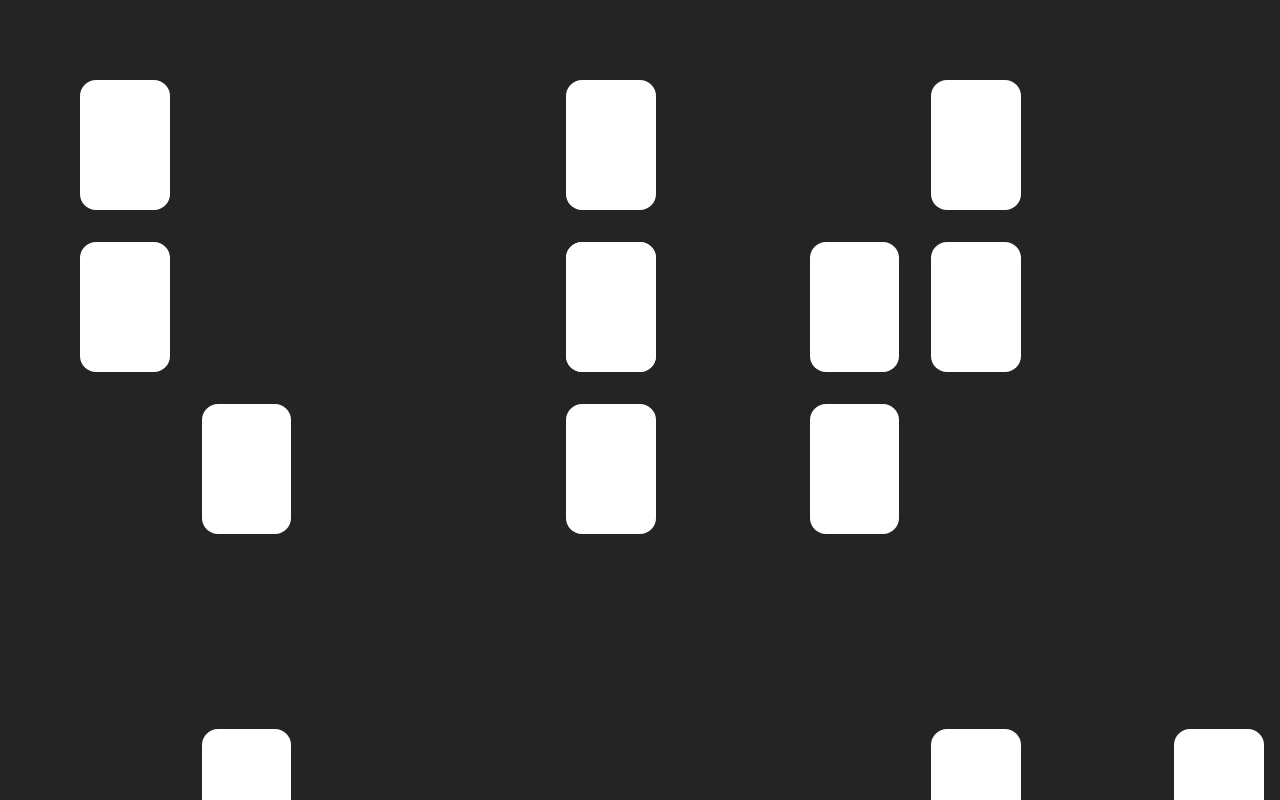
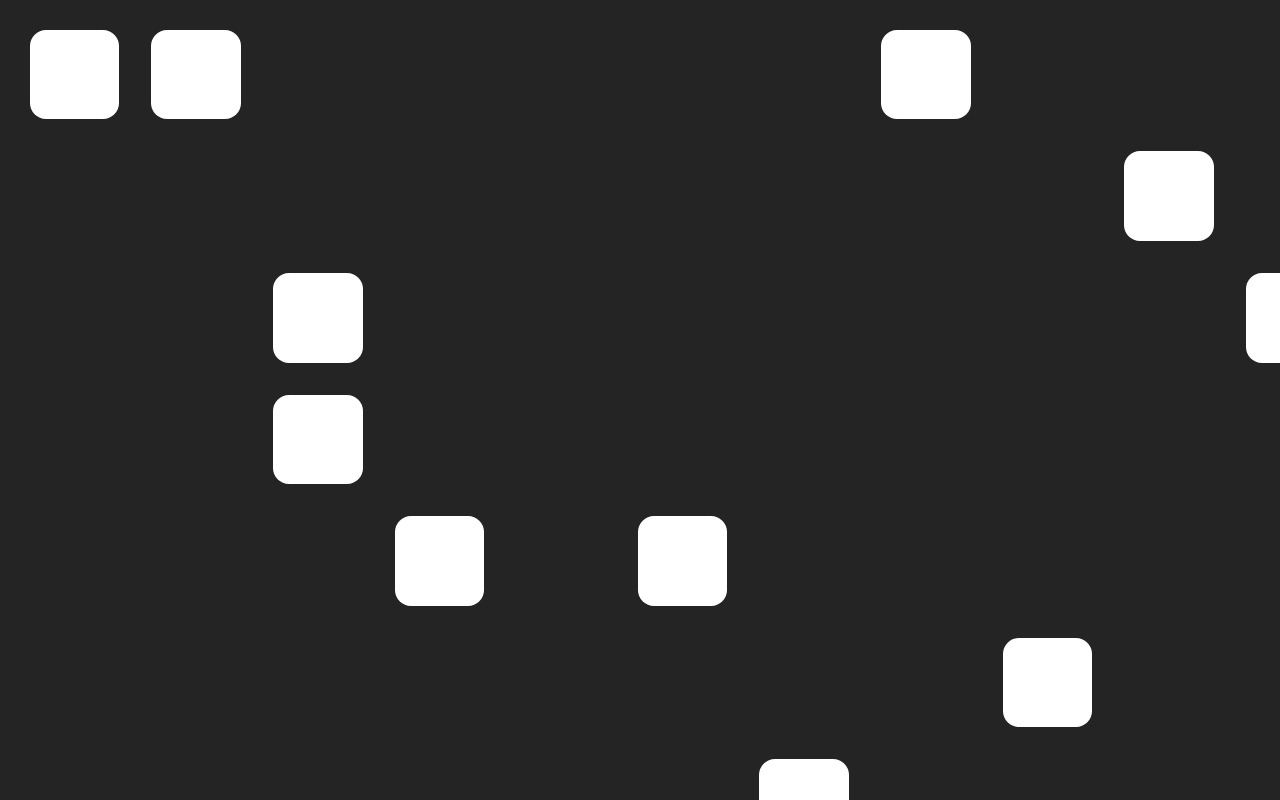
Before and after one commit to brunobwn/disney-caracters-landing-page, a React (Vite) app: page / in a window 1280 px wide. Built offline with nearby package versions, Linux system fonts and the light colour scheme.

Commit message:
create CardBoard component

```diff
--- a/src/App.tsx
+++ b/src/App.tsx
@@ -1,78 +1,7 @@
-import ScrollContainer from 'react-indiana-drag-scroll';
-import styled from 'styled-components';
-
-const grid = { rows: 15, columns: 20 };
-
-type gridType = {
-	rows: number;
-	columns: number;
-};
-
-function createPossiblePositions(grid: gridType) {
-	const possibles = [];
-	for (let i = 1; i <= grid.rows; i++) {
-		for (let j = 1; j <= grid.columns; j++) {
-			possibles.push([i, j]);
-		}
-	}
-	return possibles;
-}
-
-const BigContainer = styled.div`
-	min-width: 1024px;
-	width: 200vw;
-	aspect-ratio: 1 / 1;
-	padding: 5rem;
-	display: grid;
-	grid-template-columns: repeat(${grid.columns}, 1fr);
-	grid-template-rows: repeat(${grid.rows}, 1fr);
-	gap: 2rem;
-`;
-
-interface CardProps {
-	gridRow: number;
-	gridColumn: number;
-}
-
-const Card = styled.div.attrs((props: CardProps) => ({
-	gridRow: props.gridRow,
-	gridColumn: props.gridColumn,
-}))`
-	border-radius: 1rem;
-	background-color: #fff;
-	grid-row: ${(props) => props.gridRow};
-	grid-column: ${(props) => props.gridColumn};
-`;
-
-const EmptyCard = styled.div``;
-
-interface IPosition {
-	x: number;
-	y: number;
-}
-const possibleSpotsInitial = createPossiblePositions(grid);
+import CardBoard from './components/CardBoard/CardBoard';
 
 function App() {
-	const possibleSpots = possibleSpotsInitial;
-	const caracters = Array(53).fill(1);
-
-	function getRandomPosition() {
-		const posIndex = Math.floor(Math.random() * possibleSpots.length);
-		const pos = possibleSpots[posIndex];
-		possibleSpots.slice(posIndex, 1);
-		return pos;
-	}
-
-	return (
-		<ScrollContainer className="fullscreen grabbable">
-			<BigContainer>
-				{caracters.map((char, i) => {
-					const [x, y] = getRandomPosition();
-					return <Card key={i} gridRow={x} gridColumn={y} />;
-				})}
-			</BigContainer>
-		</ScrollContainer>
-	);
+	return <CardBoard />;
 }
 
 export default App;
--- /dev/null
+++ b/src/components/CardBoard/CardBoard.tsx
@@ -0,0 +1,38 @@
+import { useRef, useEffect } from 'react';
+import ScrollContainer from 'react-indiana-drag-scroll';
+import { createPossiblePositions, gridType } from './helpers';
+import { BigContainer, Card, grid } from './styles';
+
+export const possibleSpotsInitial = createPossiblePositions(grid);
+
+function CardBoard() {
+	const scrollContainer = useRef<HTMLDivElement>(null);
+	const possibleSpots = possibleSpotsInitial;
+	const caracters = Array(53).fill(1);
+
+	function getRandomPosition() {
+		const posIndex = Math.floor(Math.random() * possibleSpots.length);
+		const pos = possibleSpots[posIndex];
+		possibleSpots.slice(posIndex, 1);
+		return pos;
+	}
+
+	useEffect(() => {
+		if (scrollContainer.current) {
+			scrollContainer.current.scrollTo(Math.random() * 5000, Math.random() * 5000);
+		}
+	}, []);
+
+	return (
+		<ScrollContainer className="fullscreen grabbable" innerRef={scrollContainer}>
+			<BigContainer>
+				{caracters.map((char, i) => {
+					const [x, y] = getRandomPosition();
+					return <Card key={i} gridRow={x} gridColumn={y} />;
+				})}
+			</BigContainer>
+		</ScrollContainer>
+	);
+}
+
+export default CardBoard;
--- /dev/null
+++ b/src/components/CardBoard/helpers.ts
@@ -0,0 +1,14 @@
+export type gridType = {
+	rows: number;
+	columns: number;
+};
+
+export function createPossiblePositions(grid: gridType) {
+	const possibles = [];
+	for (let i = 1; i <= grid.rows; i++) {
+		for (let j = 1; j <= grid.columns; j++) {
+			possibles.push([i, j]);
+		}
+	}
+	return possibles;
+}
--- /dev/null
+++ b/src/components/CardBoard/styles.ts
@@ -0,0 +1,32 @@
+import styled from 'styled-components';
+import { gridType } from './helpers';
+
+export const grid: gridType = { rows: 20, columns: 20 };
+
+export const BigContainer = styled.div`
+	min-width: 1024px;
+	width: 200vw;
+	aspect-ratio: 1 / 1;
+	padding: 5rem;
+	display: grid;
+	grid-template-columns: repeat(${grid.columns}, 1fr);
+	grid-template-rows: repeat(${grid.rows}, 1fr);
+	gap: 2rem;
+`;
+
+export interface CardProps {
+	gridRow: number;
+	gridColumn: number;
+}
+
+export const Card = styled.div.attrs((props: CardProps) => ({
+	gridRow: props.gridRow,
+	gridColumn: props.gridColumn,
+}))`
+	border-radius: 1rem;
+	background-color: #fff;
+	grid-row: ${(props) => props.gridRow};
+	grid-column: ${(props) => props.gridColumn};
+`;
+
+export const EmptyCard = styled.div``;
--- a/src/index.css
+++ b/src/index.css
@@ -20,7 +20,7 @@
 	width: 100vw;
 	height: 100vh;
 	scroll-behavior: smooth;
-	overflow: hidden;
+	/* overflow: hidden; */
 	cursor: drag;
 }
 
```
